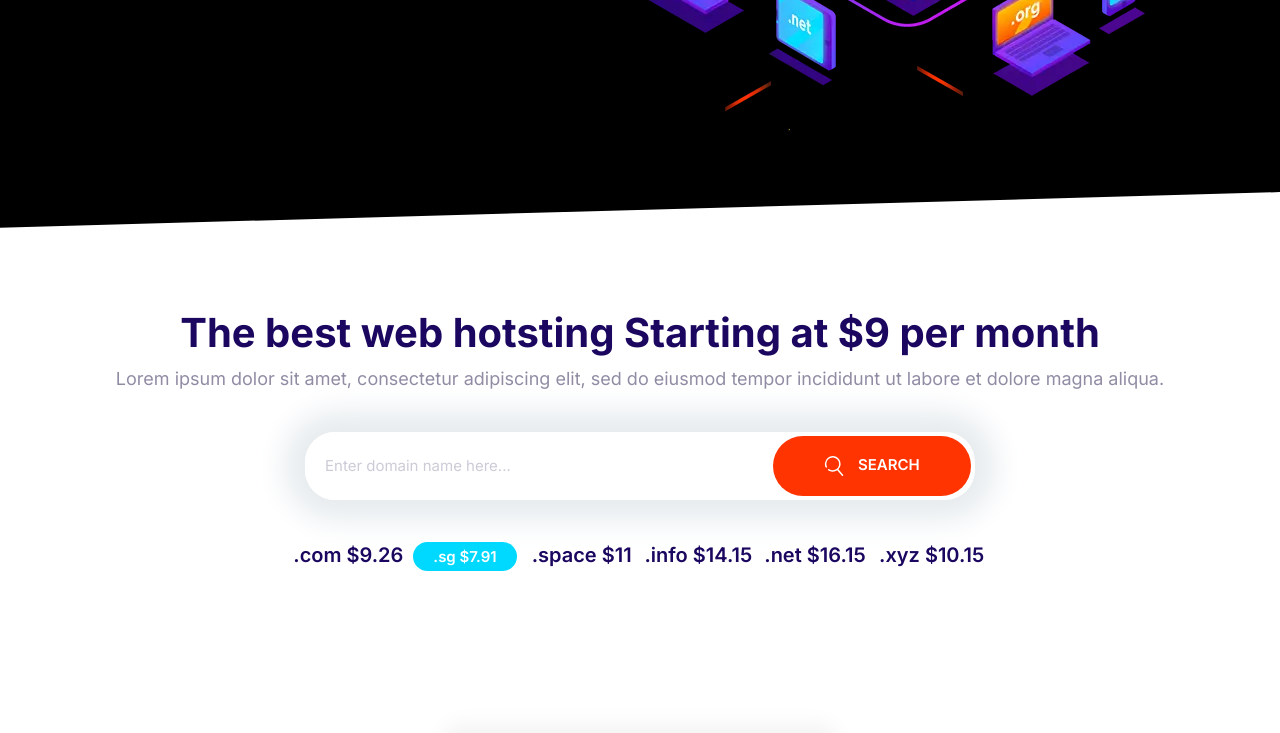
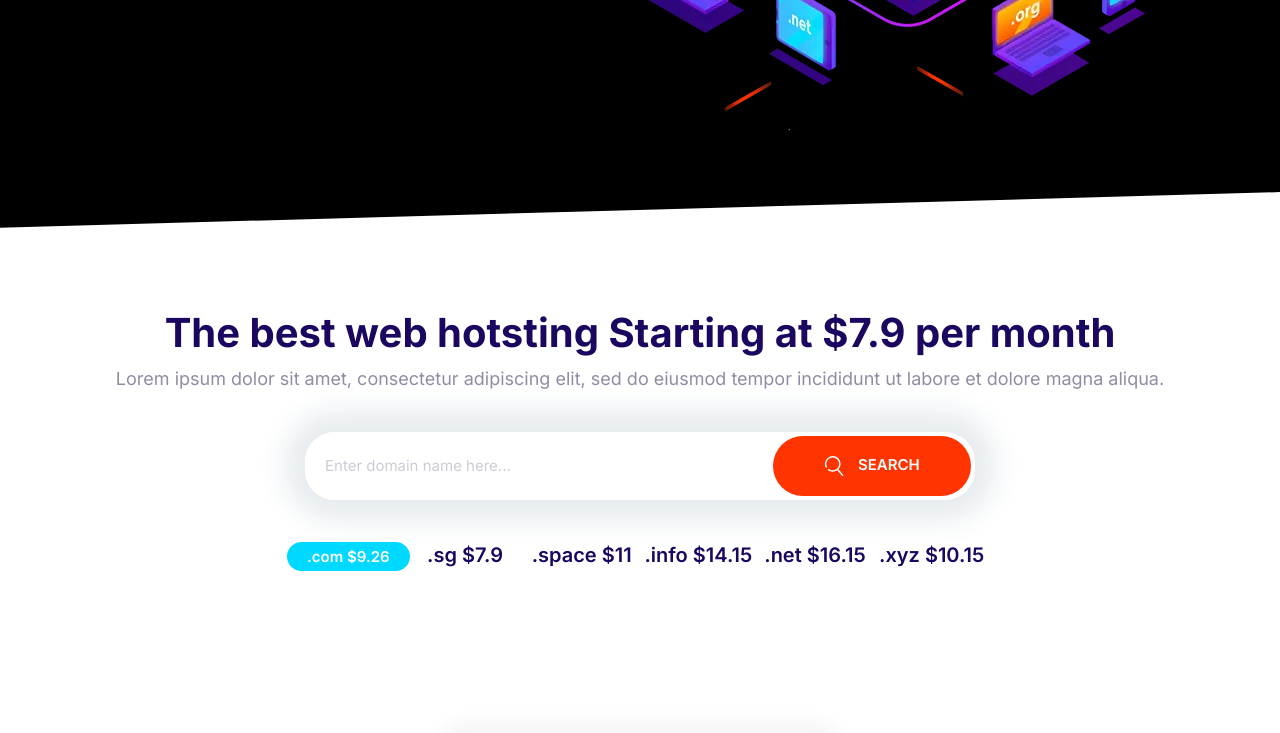
Before and after one commit to AhmedAwad97/ahmed, a website built with Parcel: page index.html in a window 1280 px wide. Shown: the part 551-1284 px from the top of the page. Built offline with nearby package versions, Linux system fonts and the light colour scheme.

Commit message:
content changes

```diff
--- a/css/styles.css
+++ b/css/styles.css
@@ -766,6 +766,10 @@ a {
   margin: 0 auto;
 }
 
+.block-domain__prices li:hover{
+  scale: 1.1;
+}
+
 @media screen and (min-width: 768px) {
   .block-domain__prices {
     grid-template-columns: repeat(auto-fit, minmax(10rem, 1fr));
--- a/index.html
+++ b/index.html
@@ -61,7 +61,7 @@
 
     <section class="block container block-domain" data-aos="fade-up">
       <header class="block__header" >
-        <h2>The best web hotsting Starting at $9 per month</h2>
+        <h2>The best web hotsting Starting at $7.9 per month</h2>
         <p>
           Lorem ipsum dolor sit amet, consectetur adipiscing elit, sed do
           eiusmod tempor incididunt ut labore et dolore magna aliqua.
@@ -83,8 +83,8 @@
       </div>
 
       <ul class="list block-domain__prices">
-        <li>.com $9.26</li>
-        <li><span class="badge badge--secondary">.sg $7.91</span></li>
+        <li><span class="badge badge--secondary">.com $9.26</span></li>
+        <li>.sg $7.9</li>
         <li>.space $11</li>
         <li>.info $14.15</li>
         <li>.net $16.15</li>
```
